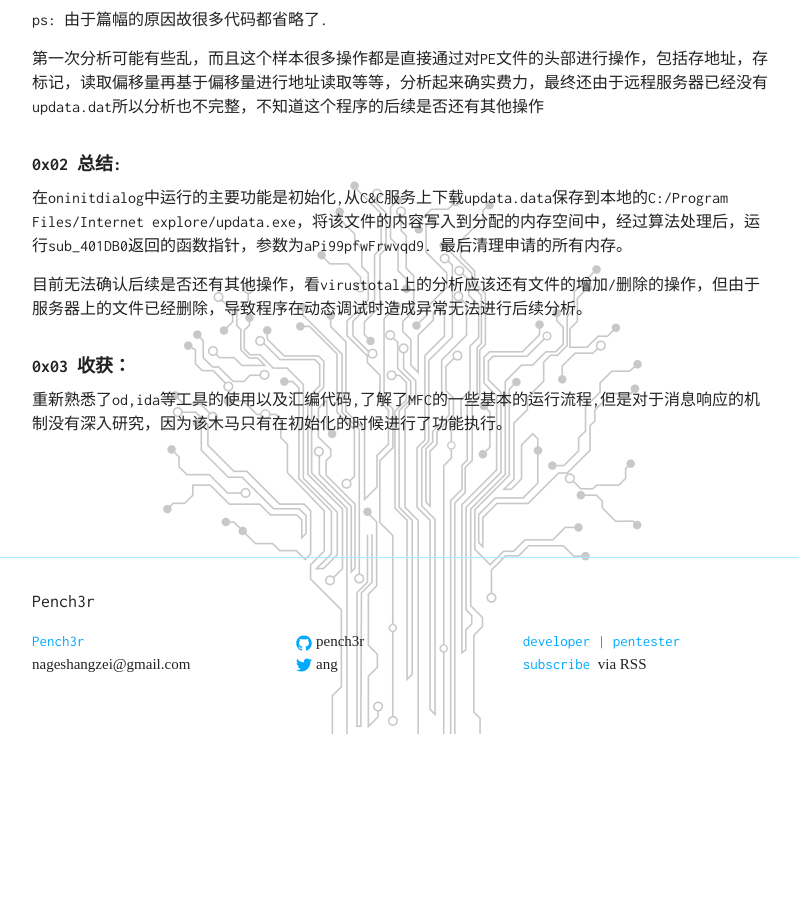
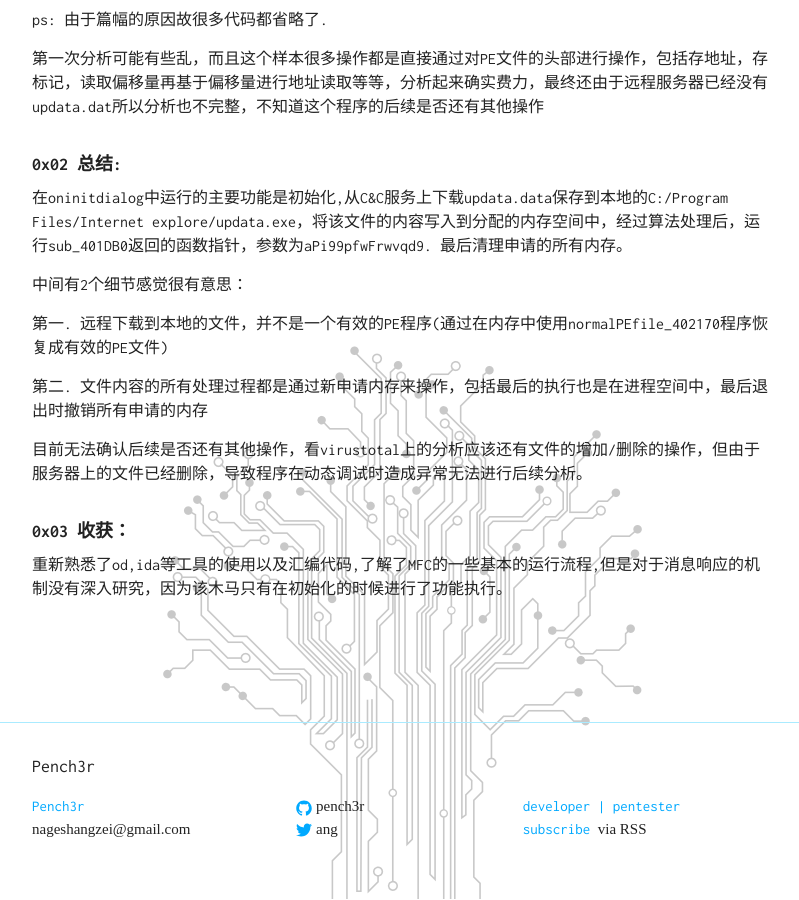
Before and after one commit to pench3r/OldBlog, a Jekyll site: the page built from _posts/2018-03-22-simple-virus-analysis.md, in a window 1280 px wide and 900 px high, scrolled down 4538 px. Shown: the whole window, without its empty margins (238-1037 px from the left). Built offline with Jekyll 4.4.1, drawn with Linux system fonts in a browser that asks for light colours; comment, search, counter and statistics services are not loaded; before the commit the page ends 5273 px from its top, so only the background shows below that.

Commit message:
Update 2018-03-22-simple-virus-analysis.md

```diff
--- a/_posts/2018-03-22-simple-virus-analysis.md
+++ b/_posts/2018-03-22-simple-virus-analysis.md
@@ -223,6 +223,12 @@ ps: 由于篇幅的原因故很多代码都省略了.
 
 在oninitdialog中运行的主要功能是初始化,从C&C服务上下载updata.data保存到本地的C:/Program Files/Internet explore/updata.exe，将该文件的内容写入到分配的内存空间中，经过算法处理后，运行sub_401DB0返回的函数指针，参数为aPi99pfwFrwvqd9. 最后清理申请的所有内存。
 
+中间有2个细节感觉很有意思：
+
+第一. 远程下载到本地的文件，并不是一个有效的PE程序(通过在内存中使用normalPEfile_402170程序恢复成有效的PE文件)
+
+第二. 文件内容的所有处理过程都是通过新申请内存来操作，包括最后的执行也是在进程空间中，最后退出时撤销所有申请的内存
+
 目前无法确认后续是否还有其他操作，看virustotal上的分析应该还有文件的增加/删除的操作，但由于服务器上的文件已经删除，导致程序在动态调试时造成异常无法进行后续分析。
 
 #### 0x03 收获： ####
```
